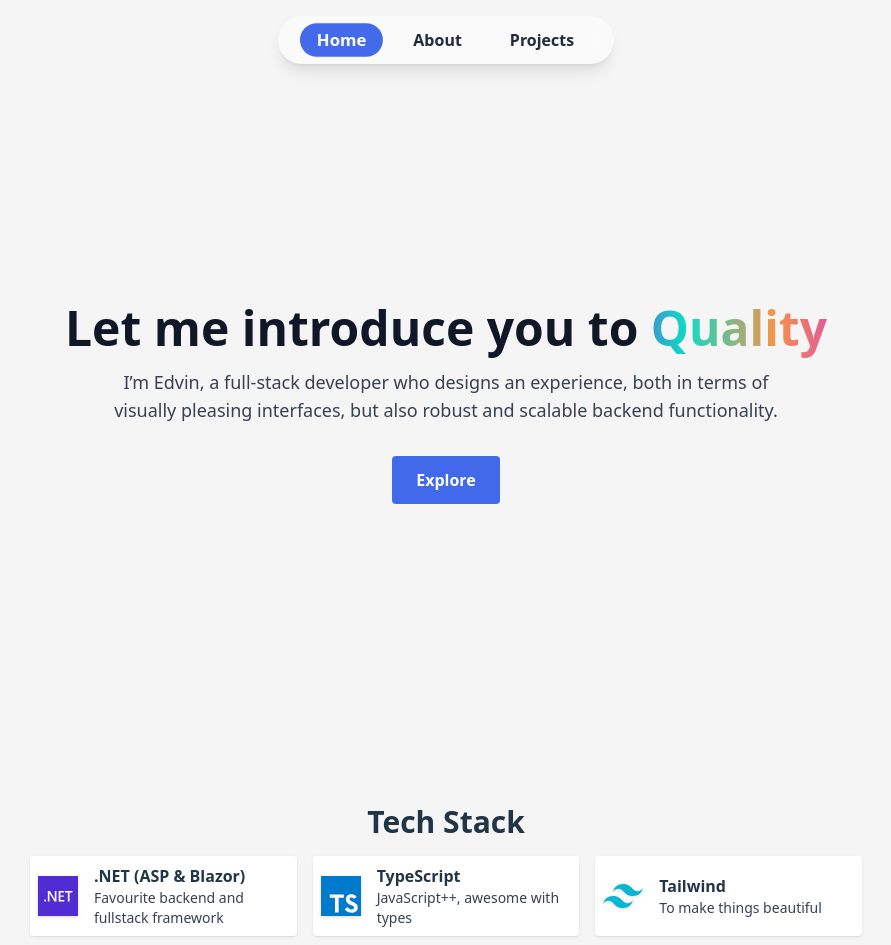
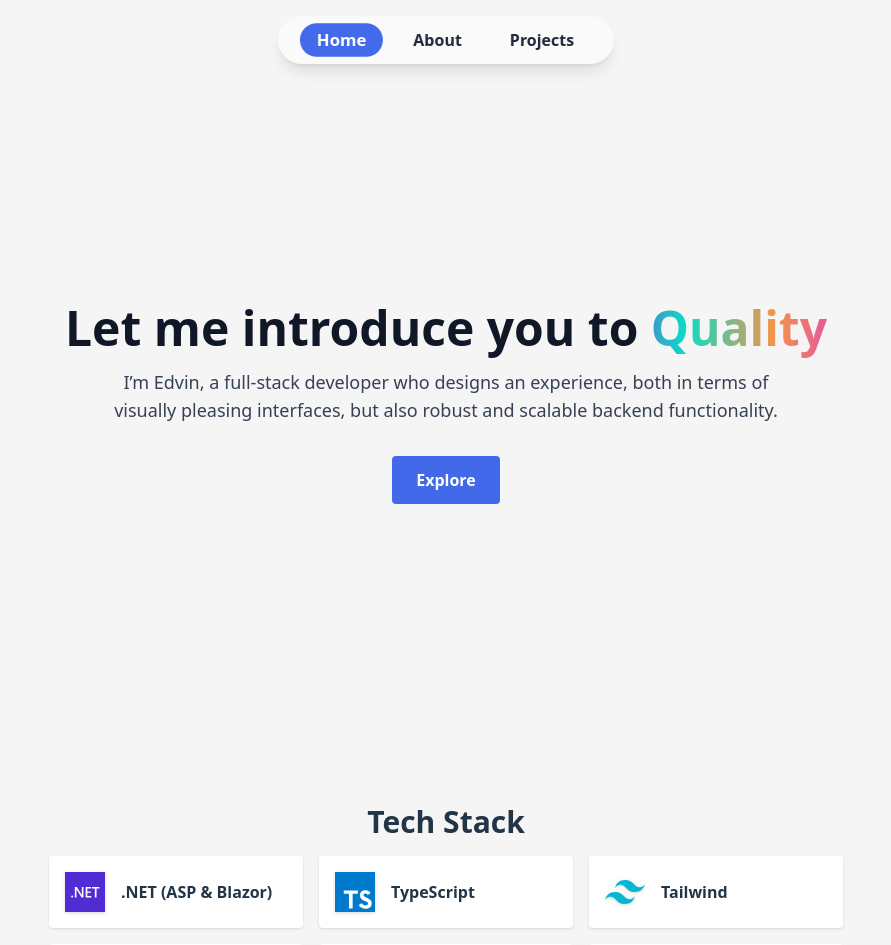
Before and after one commit to edvintopa/edvintopa, a React (Vite) app: page / in a window 1280 px wide. Shown: the top 945 px of the page, without its empty margins (194-1085 px from the left). Built offline with nearby package versions, Linux system fonts and the light colour scheme.

Commit message:
updated cols

```diff
--- a/src/components/Cards/TechCard/TechCard.tsx
+++ b/src/components/Cards/TechCard/TechCard.tsx
@@ -1,3 +1,5 @@
+import React from 'react'
+
 type TechCardProps = {
     icon: string
     title: string
@@ -6,13 +8,13 @@ type TechCardProps = {
 
 const TechCard: React.FC<TechCardProps> = ({ icon, title, description }) => {
     return (
-        <div className="flex items-center bg-white dark:bg-neutral-800 rounded shadow p-2 w-full min-w-[250px]">
-            <div className="flex-shrink-0">
+        <div
+            className="bg-white dark:bg-neutral-800 rounded shadow p-4 w-full"
+            title={description}
+        >
+            <div className="flex items-center space-x-4">
                 <img src={icon} alt={title} className="w-10 h-10 drop-shadow" />
-            </div>
-            <div className="ml-4 flex-grow text-left">
                 <h3 className="text-md font-bold dark:text-white">{title}</h3>
-                <p className="text-gray-700 dark:text-gray-300 text-sm">{description}</p>
             </div>
         </div>
     )
```
